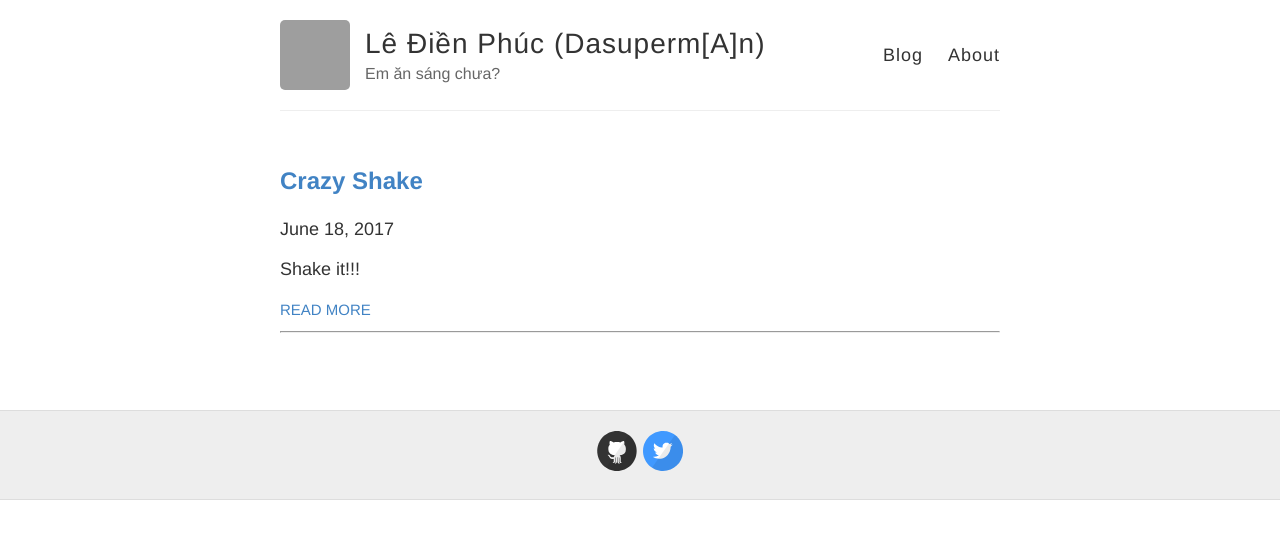
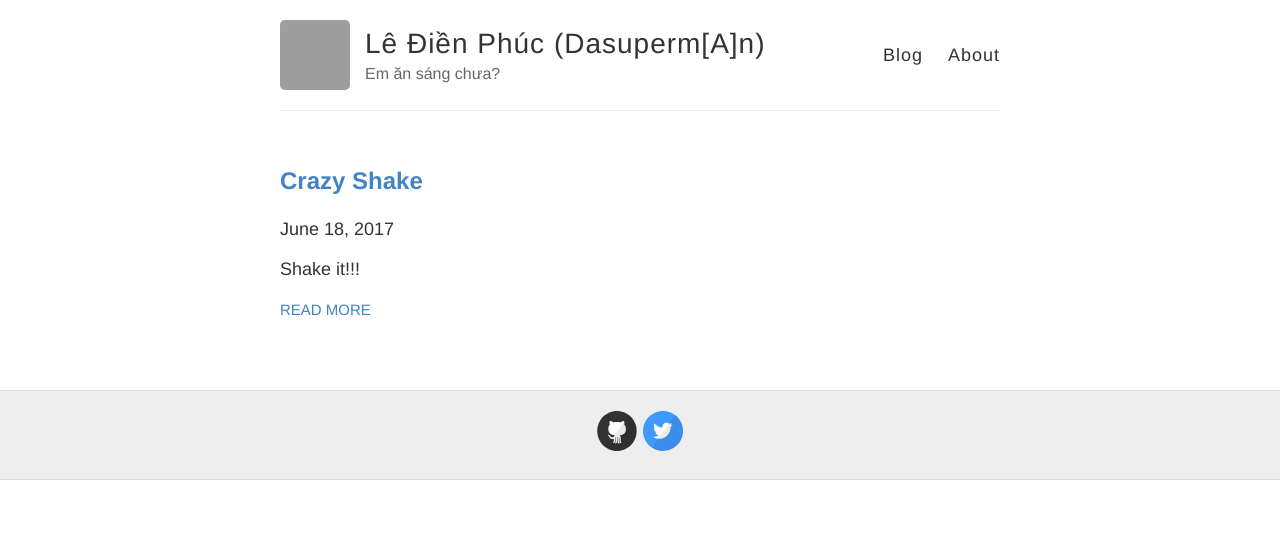
Before and after one commit to phucledien/legacy-blog, a Jekyll site: the page built from index.html, in a window 1280 px wide. Shown: the top 539 px of the page. Built offline with Jekyll 4.4.1, drawn with Linux system fonts in a browser that asks for light colours; grey boxes are pictures that could not be loaded.

Commit message:
change _post, _config.yml, index.html

```diff
--- a/_config.yml
+++ b/_config.yml
@@ -86,3 +86,4 @@ exclude:
   - CNAME
 
 theme: jekyll-theme-midnight
+excerpt_separator: "<!-- more -->"
--- a/index.html
+++ b/index.html
@@ -6,13 +6,15 @@ layout: default
   <!-- using the split filter -->
   {% for post in site.posts limit:10 %}
   <article class="post">
-    <h2><a href="{{ post.url }}">{{ post.title }}</a></h2>
+
+    <h2><a href="{{ site.baseurl }}{{ post.url }}">{{ post.title }}</a></h2>
     <span class="post-date">{{ post.date | date: "%B %d, %Y" }}</span>
-    {{ post.content | split:'<!--break-->' | first }}
-    {% if post.content contains '<!--break-->' %}
+
+    <div class="entry">
+      {{ post.excerpt }}
+    </div>
+
     <a href="{{ site.baseurl }}{{ post.url }}" class="read-more">Read More</a>
-    {% endif %}
-    <hr>
   </article>
   {% endfor %}
 </div>
```
Also changed, not shown: _posts/2017-6-18-Shake-it.md (+1 -1 lines).
